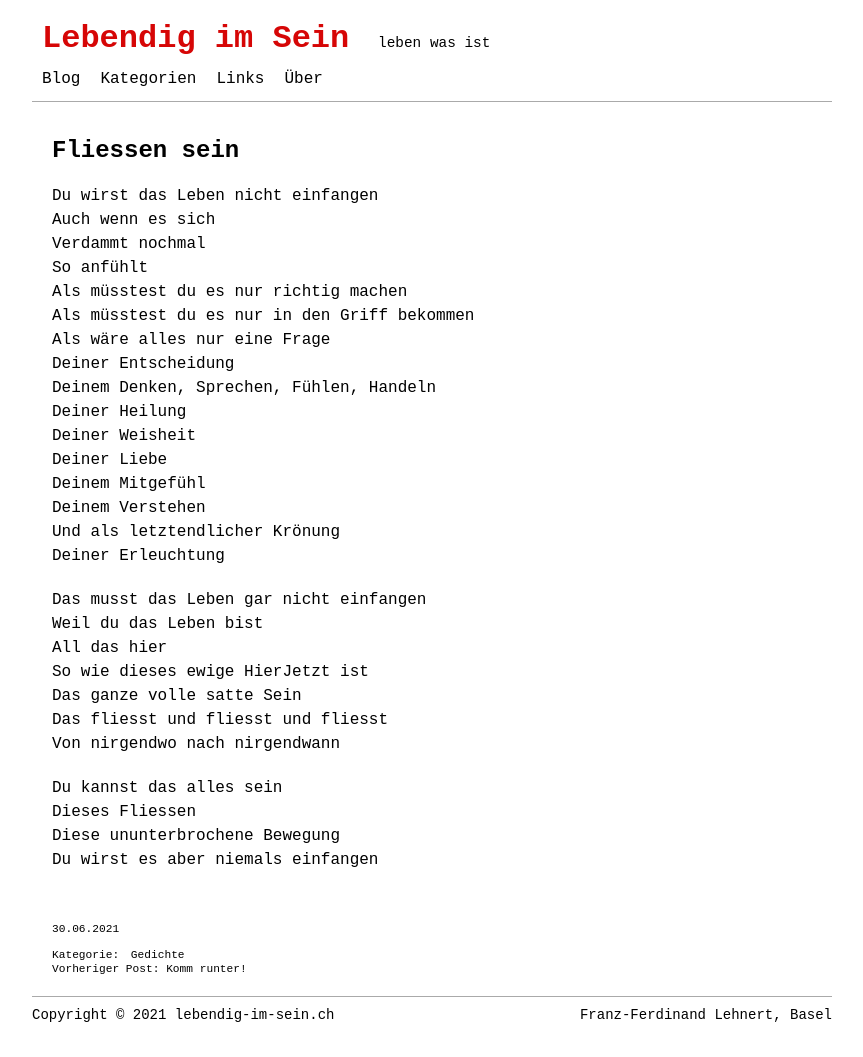
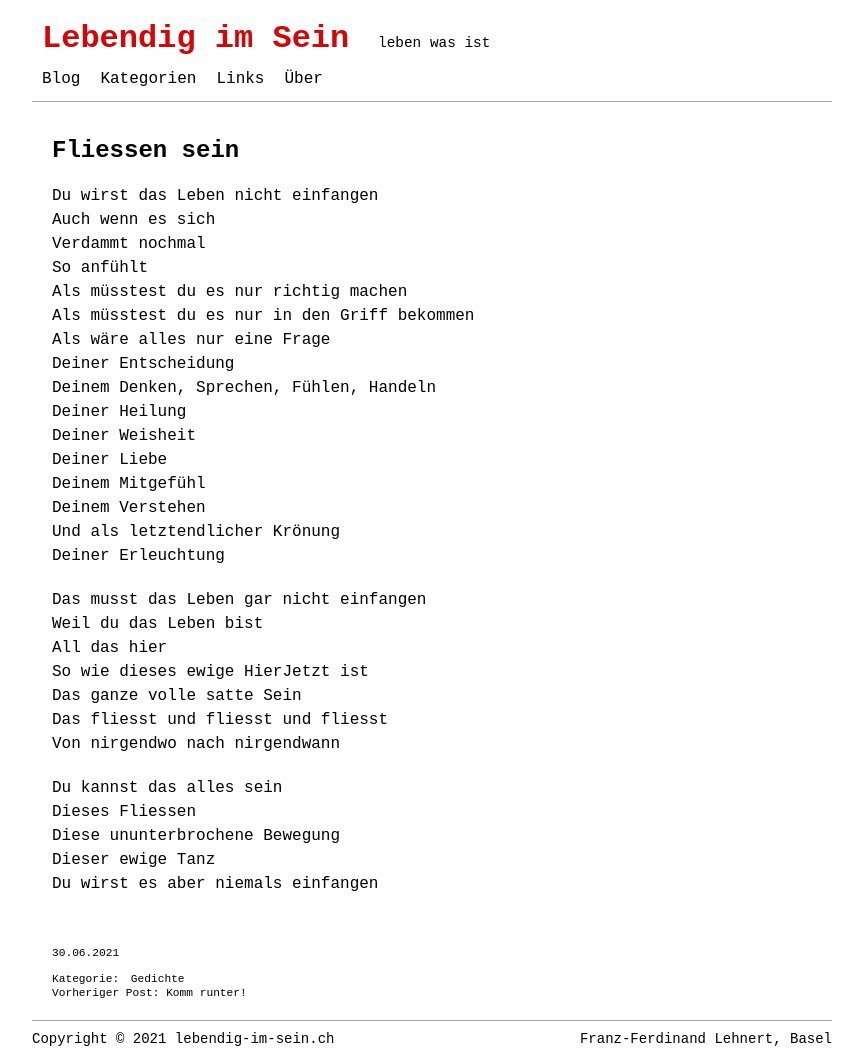
Before and after one commit to lebendigimsein/webpage, a Jekyll site: the page built from _posts/2021-06-30-fliessen-sein.markdown, in a window 1280 px wide. Shown: the whole page, without its empty margins (208-1071 px from the left). Built offline with Jekyll 4.4.1, drawn with Linux system fonts in a browser that asks for light colours; before the commit the page ends 1033 px from its top, so only the background shows below that.

Commit message:
2021-06-30 09:23 – poem changed

```diff
--- a/_posts/2021-06-30-fliessen-sein.markdown
+++ b/_posts/2021-06-30-fliessen-sein.markdown
@@ -35,4 +35,5 @@ Von nirgendwo nach nirgendwann
 Du kannst das alles sein
 Dieses Fliessen
 Diese ununterbrochene Bewegung
+Dieser ewige Tanz
 Du wirst es aber niemals einfangen
```
